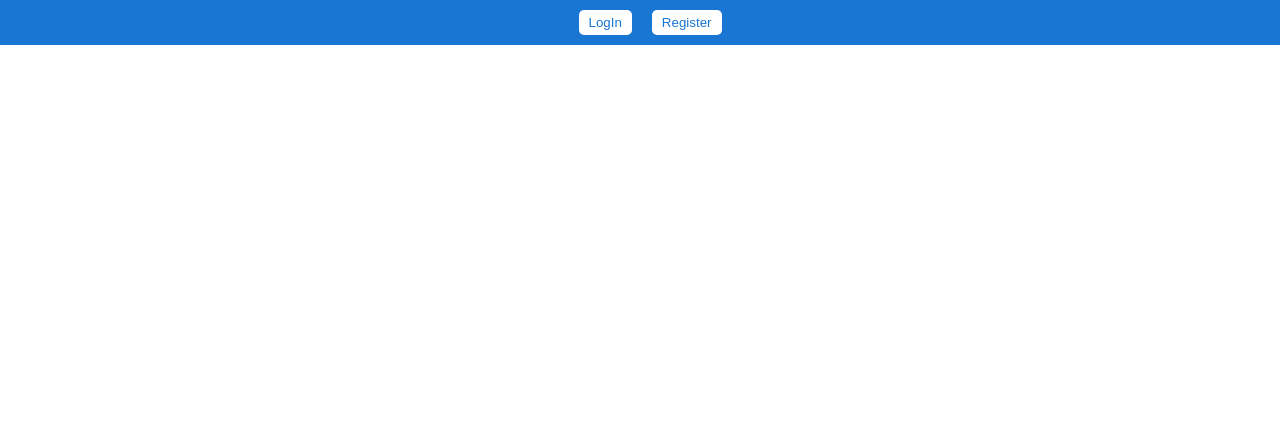
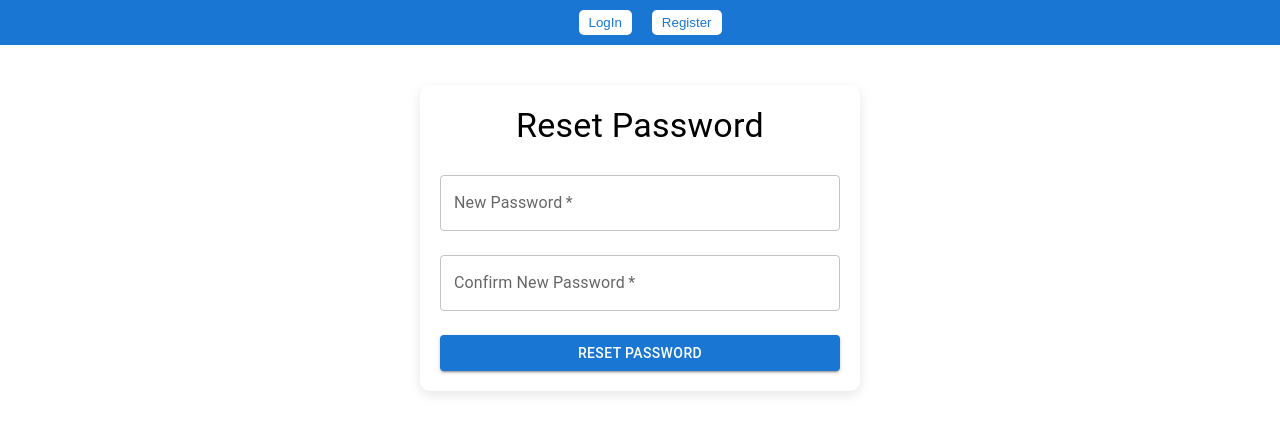
Before and after one commit to aviadazriel/mashkanta_manager, a React (Create React App) app: page /reset-password/1 in a window 1280 px wide. Before the commit this address had no page. Shown: the top 434 px of the page. Built offline with nearby package versions, Linux system fonts and the light colour scheme.

Commit message:
reset pasword

```diff
--- a/src/App.js
+++ b/src/App.js
@@ -11,6 +11,8 @@ import Dashboard from "./pages/Dashboard";
 import Navbar from "./components/Navbar";
 import { UserProvider } from "./UserContext";
 import VerifyPhone from "./pages/VerifyPhone";
+import ResetPassword from "./components/ResetPassword";
+import ResetPasswordForm from "./components/ResetPasswordForm";
 
 
 
@@ -29,7 +31,8 @@ const App = () => {
         <Route path="/articles" element={<ArticlesPage />} />
         <Route path="/news" element={<NewsPage />} />
         <Route path="/chat" element={<ChatPage />} />
-
+        <Route path="/reset-password" element={<ResetPassword />} />
+        <Route path="/reset-password/:token" element={<ResetPasswordForm />} />
 
       </Routes>
     </Router>
--- /dev/null
+++ b/src/components/ResetPassword.js
@@ -0,0 +1,59 @@
+import React, { useState } from "react";
+import axios from "axios";
+import { Box, Button, TextField, Typography, Alert } from "@mui/material";
+
+const ResetPassword = () => {
+  const [email, setEmail] = useState("");
+  const [message, setMessage] = useState("");
+
+  const handleSubmit = async (e) => {
+    e.preventDefault();
+    try {
+      await axios.post("http://127.0.0.1:8000/users/reset-password", { email });
+      setMessage("If this email is registered, a password reset link will be sent.");
+    } catch (err) {
+      setMessage("An error occurred. Please try again.");
+    }
+  };
+
+  return (
+    <Box
+      sx={{
+        maxWidth: "400px",
+        margin: "auto",
+        mt: 5,
+        padding: "20px",
+        boxShadow: "0 4px 12px rgba(0,0,0,0.1)",
+        borderRadius: "10px",
+        backgroundColor: "white",
+        textAlign: "center",
+      }}
+    >
+      <Typography variant="h4" gutterBottom>
+        Reset Password
+      </Typography>
+      {message && <Alert severity="info" sx={{ mb: 2 }}>{message}</Alert>}
+      <form onSubmit={handleSubmit}>
+        <TextField
+          fullWidth
+          label="Email"
+          type="email"
+          value={email}
+          onChange={(e) => setEmail(e.target.value)}
+          required
+          margin="normal"
+        />
+        <Button
+          type="submit"
+          fullWidth
+          variant="contained"
+          sx={{ mt: 2, backgroundColor: "#1976d2" }}
+        >
+          Send Reset Link
+        </Button>
+      </form>
+    </Box>
+  );
+};
+
+export default ResetPassword;
--- /dev/null
+++ b/src/components/ResetPasswordForm.js
@@ -0,0 +1,112 @@
+import React, { useState } from "react";
+import axios from "axios";
+import { useParams, useNavigate } from "react-router-dom";
+import { Box, Button, TextField, Typography, Alert } from "@mui/material";
+
+const ResetPasswordForm = () => {
+  const { token } = useParams();
+  const [newPassword, setNewPassword] = useState("");
+  const [confirmPassword, setConfirmPassword] = useState("");
+  const [message, setMessage] = useState("");
+  const [error, setError] = useState("");
+  const [passwordMatchError, setPasswordMatchError] = useState(false);
+  const navigate = useNavigate();
+
+  // Handle new password change
+  const handleNewPasswordChange = (e) => {
+    setNewPassword(e.target.value);
+    validatePasswordMatch(e.target.value, confirmPassword);
+  };
+
+  // Handle confirm password change
+  const handleConfirmPasswordChange = (e) => {
+    setConfirmPassword(e.target.value);
+    validatePasswordMatch(newPassword, e.target.value);
+  };
+
+  // Validate if passwords match
+  const validatePasswordMatch = (password, confirmPassword) => {
+    setPasswordMatchError(password !== confirmPassword && confirmPassword !== "");
+  };
+
+  // Handle form submission
+  const handleSubmit = async (e) => {
+    e.preventDefault();
+
+    // Final check before submitting
+    if (newPassword !== confirmPassword) {
+      setError("Passwords do not match.");
+      return;
+    }
+
+    try {
+      // Send the request to the backend
+      await axios.post(`http://127.0.0.1:8000/users/reset-new-password`, {
+        new_password: newPassword,
+        token: token,
+      });
+
+      setMessage("Password reset successful! You can now log in.");
+      setError("");
+      setTimeout(() => navigate("/login"), 3000);
+    } catch (err) {
+      setMessage("Error resetting password. Please try again.");
+    }
+  };
+
+  return (
+    <Box
+      sx={{
+        maxWidth: "400px",
+        margin: "auto",
+        mt: 5,
+        padding: "20px",
+        boxShadow: "0 4px 12px rgba(0,0,0,0.1)",
+        borderRadius: "10px",
+        backgroundColor: "white",
+        textAlign: "center",
+      }}
+    >
+      <Typography variant="h4" gutterBottom>
+        Reset Password
+      </Typography>
+
+      {message && <Alert severity="success" sx={{ mb: 2 }}>{message}</Alert>}
+      {error && <Alert severity="error" sx={{ mb: 2 }}>{error}</Alert>}
+
+      <form onSubmit={handleSubmit}>
+        <TextField
+          fullWidth
+          type="password"
+          label="New Password"
+          value={newPassword}
+          onChange={handleNewPasswordChange}
+          required
+          margin="normal"
+        />
+        <TextField
+          fullWidth
+          type="password"
+          label="Confirm New Password"
+          value={confirmPassword}
+          onChange={handleConfirmPasswordChange}
+          required
+          margin="normal"
+          error={passwordMatchError}
+          helperText={passwordMatchError ? "Passwords do not match" : ""}
+        />
+        <Button
+          type="submit"
+          fullWidth
+          variant="contained"
+          sx={{ mt: 2, backgroundColor: "#1976d2" }}
+          disabled={passwordMatchError}
+        >
+          Reset Password
+        </Button>
+      </form>
+    </Box>
+  );
+};
+
+export default ResetPasswordForm;
--- a/src/pages/Login.js
+++ b/src/pages/Login.js
@@ -100,6 +100,15 @@ const Login = () => {
           </Button>
         </form>
 
+        <Typography variant="body2" sx={{ mt: 2 }}>
+          <a
+            href="/reset-password"
+            style={{ color: "#1976d2", textDecoration: "none" }}
+          >
+            Forgot Password?
+          </a>
+        </Typography>
+
         <Divider sx={{ my: 2 }}>Or</Divider>
         <Box sx={{ display: "flex", justifyContent: "center", mt: 2 }}>
           <GoogleLogin
@@ -108,12 +117,19 @@ const Login = () => {
             theme="filled_blue"
             shape="pill"
             text="continue_with"
-          style={{ marginTop: "20px",  width: "400px", textAlign: "center",  height: "40px", }}
+            style={{
+              marginTop: "20px",
+              width: "240px",
+              height: "40px",
+            }}
           />
         </Box>
 
         <Typography variant="body2" sx={{ mt: 3, color: "gray" }}>
-          Don't have an account? <a href="/register" style={{ color: "#1976d2" }}>Register here</a>
+          Don't have an account?{" "}
+          <a href="/register" style={{ color: "#1976d2", textDecoration: "none" }}>
+            Register here
+          </a>
         </Typography>
       </Box>
     </GoogleOAuthProvider>
```
Lines whose indentation alone changed are shown as unchanged.
